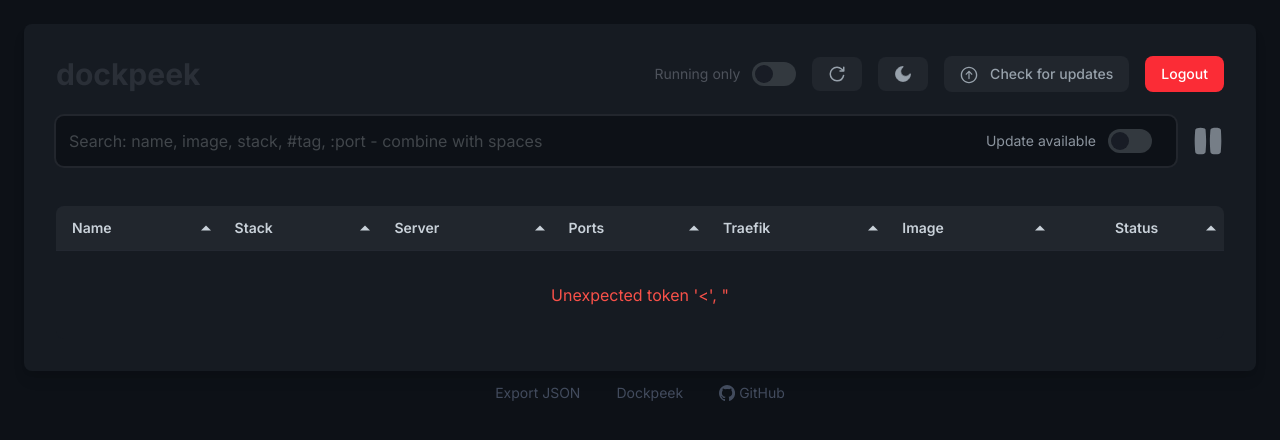
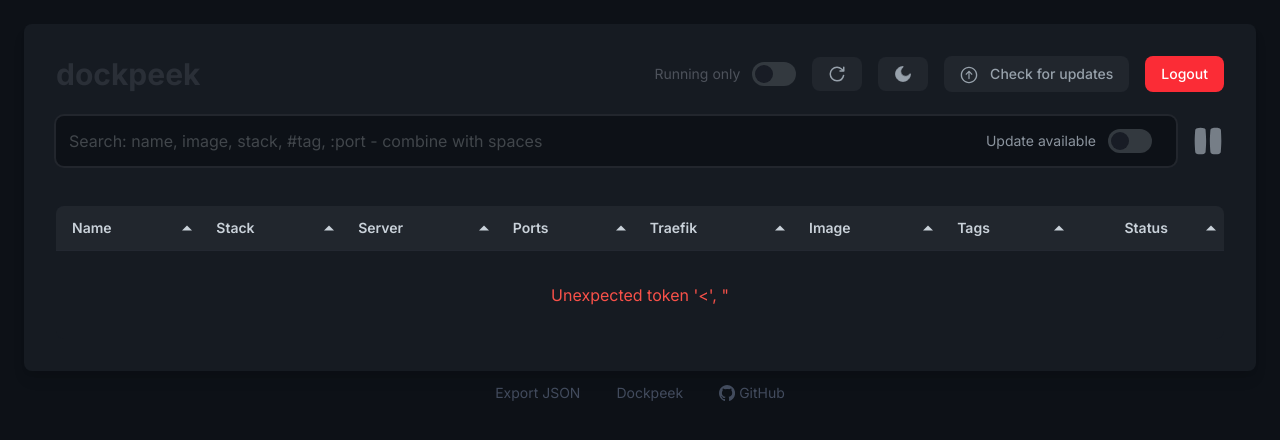
Before and after one commit to n2k/dockpeek, a Flask app: template templates/index.html in a window 1280 px wide. Shown: the top 440 px of the page. Run offline with Flask 3, Linux system fonts and the light colour scheme; the template is opened without the code that fills it, so the values that code supplies are empty; parts of the project's set-up code (start-up, migrations or seed data) failed here and were passed over.

Commit message:
feat: add tag column

```diff
--- a/static/css/styles.css
+++ b/static/css/styles.css
@@ -1741,15 +1741,15 @@ label[for="filter-running-checkbox"] {
   }
 }
 
-.tag-badge {
-  display: inline-block;
+.tag-badge {display: inline-block;
 background-color: #ededed;
 color: #727373;
 font-size: 0.75rem;
 font-weight: 400;
-  padding: 0px 8px;
+padding: 4px 10px;
 border-radius: 9999px;
 cursor: pointer;
+margin: 2px 4px;
 }
 
 .tag-badge:hover {
--- a/static/css/tailwindcss.css
+++ b/static/css/tailwindcss.css
@@ -1917,9 +1917,10 @@ label[for="filter-running-checkbox"] {
   color: #727373;
   font-size: 0.75rem;
   font-weight: 400;
-  padding: 0px 8px;
+  padding: 4px 10px;
   border-radius: 9999px;
   cursor: pointer;
+  margin: 2px 4px;
 }
 .tag-badge:hover {
   background-color: #e1e4e8;
--- a/static/js/app.js
+++ b/static/js/app.js
@@ -11,6 +11,7 @@ document.addEventListener("DOMContentLoaded", () => {
     server: true,
     stack: true,
     image: true,
+    tags: true,
     status: true,
     ports: true,
     traefik: true
@@ -36,7 +37,7 @@ document.addEventListener("DOMContentLoaded", () => {
 
   function showLoadingIndicator() {
     refreshButton.classList.add('loading');
-    containerRowsBody.innerHTML = `<tr><td colspan="7"><div class="loader"></div></td></tr>`;
+    containerRowsBody.innerHTML = `<tr><td colspan="8"><div class="loader"></div></td></tr>`;
   }
 
   function hideLoadingIndicator() {
@@ -45,7 +46,7 @@ document.addEventListener("DOMContentLoaded", () => {
 
   function displayError(message) {
     hideLoadingIndicator();
-    containerRowsBody.innerHTML = `<tr><td colspan="7" class="text-center py-8 text-red-500">${message}</td></tr>`;
+    containerRowsBody.innerHTML = `<tr><td colspan="8" class="text-center py-8 text-red-500">${message}</td></tr>`;
   }
 
   function renderTable() {
@@ -53,7 +54,7 @@ document.addEventListener("DOMContentLoaded", () => {
     const pageItems = filteredAndSortedContainers;
 
     if (pageItems.length === 0) {
-      containerRowsBody.innerHTML = `<tr><td colspan="7" class="text-center py-8 text-gray-500">No containers found matching your criteria.</td></tr>`;
+      containerRowsBody.innerHTML = `<tr><td colspan="8" class="text-center py-8 text-gray-500">No containers found matching your criteria.</td></tr>`;
       return;
     }
 
@@ -84,15 +85,14 @@ document.addEventListener("DOMContentLoaded", () => {
         nameSpan.textContent = c.name;
       }
 
-      // Add tags display
-      if (c.tags && c.tags.length > 0) {
-        tagsContainer.innerHTML = c.tags.map(tag =>
-          `<span class="tag-badge" data-tag="${tag}">${tag}</span>`
-        ).join('');
-      } else {
-        tagsContainer.innerHTML = '';
-      }
-
+      // Add tags display (Name column)
+      // if (c.tags && c.tags.length > 0) {
+      //   tagsContainer.innerHTML = c.tags.map(tag =>
+      //     `<span class="tag-badge" data-tag="${tag}">${tag}</span>`
+      //   ).join('');
+      // } else {
+      //   tagsContainer.innerHTML = '';
+      // }
       const serverNameSpan = clone.querySelector('[data-content="server-name"]');
       serverNameSpan.closest('td').classList.add('table-cell-server');
       serverNameSpan.textContent = c.server;
@@ -131,6 +131,18 @@ document.addEventListener("DOMContentLoaded", () => {
         updateIndicator.setAttribute('data-tooltip', 'Update available');
       } else {
         updateIndicator.classList.add('hidden');
+      }
+
+
+
+      const tagsCell = clone.querySelector('[data-content="tags"]');
+      tagsCell.classList.add('table-cell-tags');
+      if (c.tags && c.tags.length > 0) {
+        tagsCell.innerHTML = c.tags.map(tag =>
+          `<span class="tag-badge" data-tag="${tag}">${tag}</span>`
+        ).join('');
+      } else {
+        tagsCell.innerHTML = '';
       }
 
       const statusCell = clone.querySelector('[data-content="status"]');
@@ -401,6 +413,10 @@ document.addEventListener("DOMContentLoaded", () => {
       el.classList.toggle('column-hidden', !columnVisibility.image);
     });
 
+    document.querySelectorAll(`[data-sort-column="tags"]`).forEach(el => {
+      el.classList.toggle('column-hidden', !columnVisibility.tags);
+    });
+
     document.querySelectorAll(`[data-sort-column="status"]`).forEach(el => {
       el.classList.toggle('column-hidden', !columnVisibility.status);
     });
@@ -429,6 +445,9 @@ document.addEventListener("DOMContentLoaded", () => {
       el.classList.toggle('column-hidden', !columnVisibility.image);
     });
 
+    document.querySelectorAll('.table-cell-tags').forEach(el => {
+      el.classList.toggle('column-hidden', !columnVisibility.tags);
+    });
     document.querySelectorAll('.table-cell-status').forEach(el => {
       el.classList.toggle('column-hidden', !columnVisibility.status);
     });
--- a/templates/index.html
+++ b/templates/index.html
@@ -136,6 +136,14 @@
             </div>
           </label>
 
+          <label class="column-menu-item" for="toggle-tags">
+            <span>Tags</span>
+            <div class="toggle-switch">
+              <input type="checkbox" id="toggle-tags" checked>
+              <span class="slider"></span>
+            </div>
+          </label>
+
           <label class="column-menu-item" for="toggle-status">
             <span>Status</span>
             <div class="toggle-switch">
@@ -187,6 +195,11 @@
               class="table-cell-image py-3 px-4 text-left text-sm font-semibold text-gray-700 border-b border-gray-200 sortable-header"
               data-sort-column="image">
               Image
+            </th>
+            <th
+              class="table-cell-tags py-3 px-4 text-left text-sm font-semibold text-gray-700 border-b border-gray-200 sortable-header"
+              data-sort-column="tags">
+              Tags
             </th>
             <th
               class="table-cell-status py-3 px-4 text-left text-sm font-semibold text-gray-700 border-b border-gray-200 sortable-header"
@@ -242,7 +255,6 @@
           <div class="name-wrapper">
             <span data-content="container-name"></span>
           </div>
-          <div class="tags-container" data-content="tags"></div>
         </div>
       </td>
       <td class="py-3 px-4 border-b border-gray-200 text-gray-600 text-sm table-cell-stack" data-content="stack">
@@ -256,11 +268,9 @@
       </td>
       <td class="py-3 px-4 border-b border-gray-200 table-cell-image">
         <div class="flex items-center space-x-2">
-
           <div class="image-wrapper">
             <div class="image-wrapper-inline">
               <code class="bg-gray-100 text-gray-700 px-2 py-1 rounded text-sm" data-content="image"></code>
-
             </div>
             <a href="#" class="source-link hidden text-gray-500 hover:text-blue-600" data-content="source-link"
               target="_blank" rel="noopener noreferrer">
@@ -279,6 +289,8 @@
             </span>
           </div>
         </div>
+      </td>
+      <td class="py-3 px-4 border-b border-gray-200 table-cell-tags" data-content="tags">
       </td>
       <td class="py-3 px-4 border-b border-gray-200 table-cell-status" data-content="status">
       </td>
```
Lines whose indentation alone changed are shown as unchanged.
